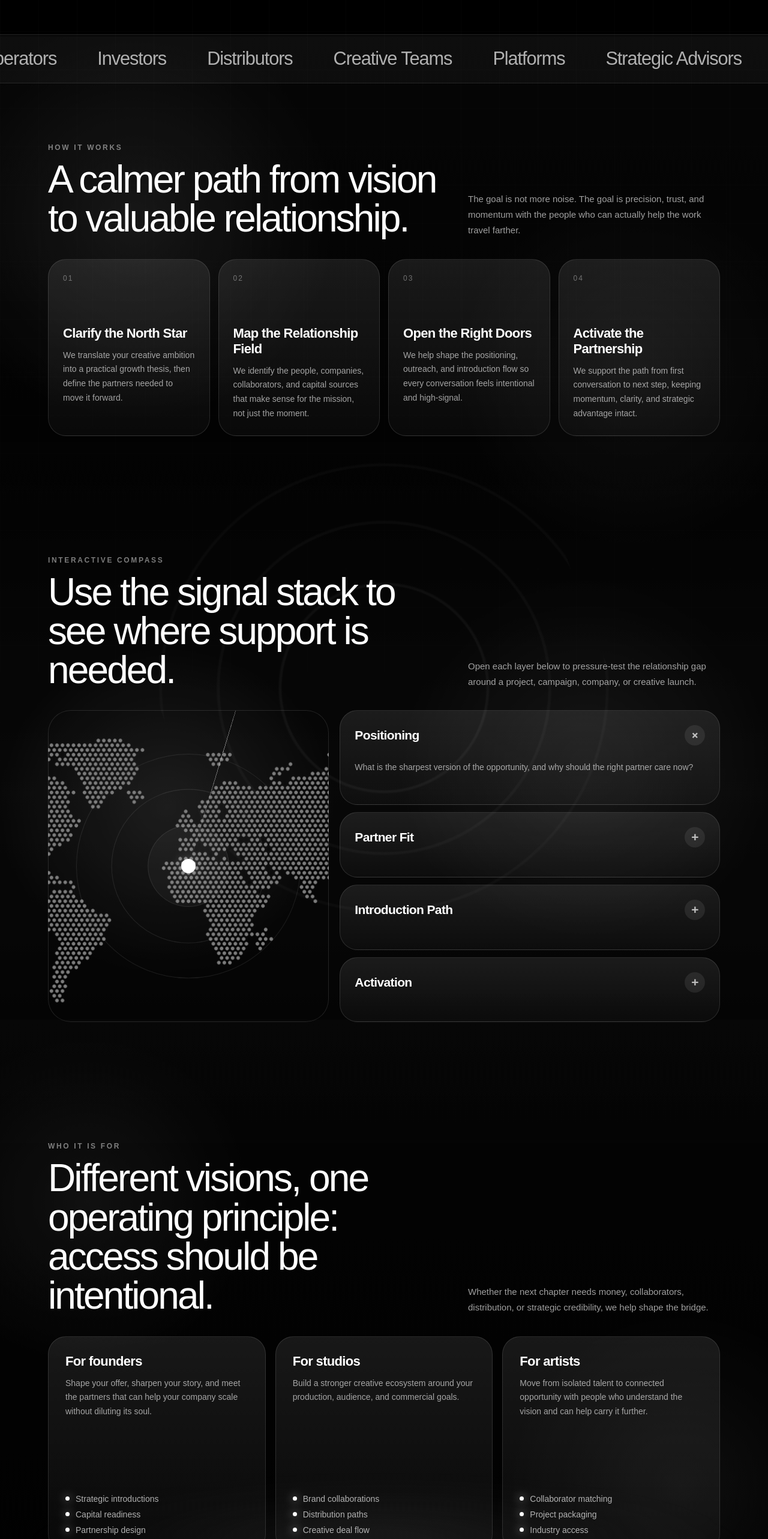
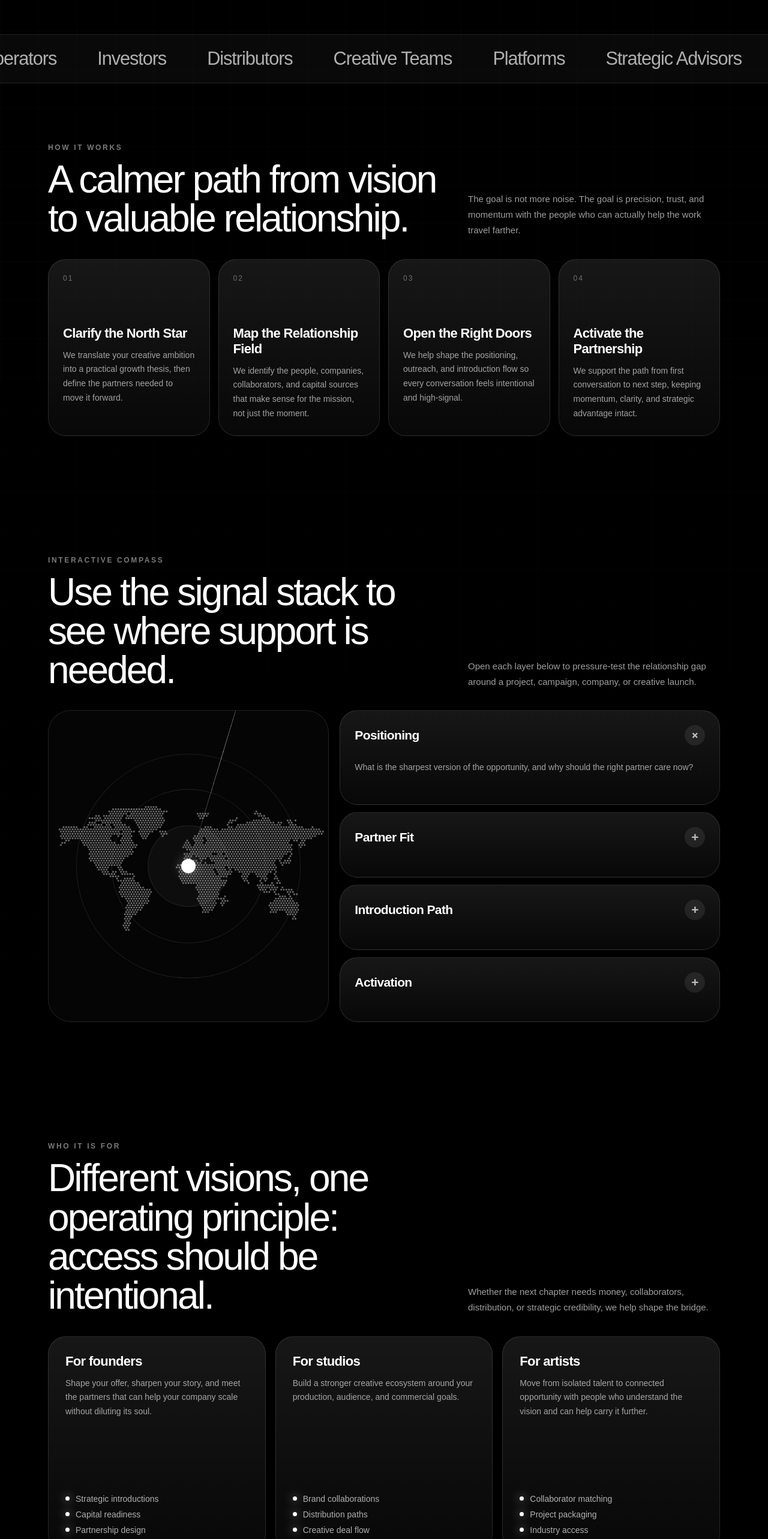
Before and after one commit to oxmstudio/creatorscompass, a Next.js app: page / in a window 1280 px wide. Shown: the part 1420-3986 px from the top of the page at 60% size. Built offline with nearby package versions, Linux system fonts and the light colour scheme; a web font is replaced by a local one.

Commit message:
Contain full compass background image within frame

```diff
--- a/app/animated-backgrounds.css
+++ b/app/animated-backgrounds.css
@@ -1,8 +1,9 @@
 .compass-orb {
   background-image: url('/compass-bg.png') !important;
-  background-size: cover !important;
-  background-position: center !important;
+  background-size: contain !important;
+  background-position: center center !important;
   background-repeat: no-repeat !important;
+  background-color: rgba(255,255,255,0.02) !important;
 }
 
 .compass-center {
@@ -46,108 +47,15 @@
 #process::before {
   top: -80px;
   bottom: -90px;
-  background:
-    radial-gradient(circle at 18% 35%, rgba(255,255,255,0.085), transparent 28%),
-    radial-gradient(circle at 82% 64%, rgba(255,255,255,0.052), transparent 25%),
-    linear-gradient(180deg, rgba(255,255,255,0.026), rgba(255,255,255,0.006));
-  animation: processGlow 16s ease-in-out infinite alternate;
 }
 
-#process::after {
-  top: 4%;
-  bottom: 4%;
-  background-image:
-    linear-gradient(rgba(255,255,255,0.035) 1px, transparent 1px),
-    linear-gradient(90deg, rgba(255,255,255,0.035) 1px, transparent 1px);
-  background-size: 88px 88px;
-  mask-image: linear-gradient(180deg, transparent, rgba(0,0,0,0.8) 22%, rgba(0,0,0,0.8) 78%, transparent);
-  opacity: 0.52;
-  animation: gridFloat 26s linear infinite;
-}
-
-#compass::before {
-  top: -90px;
-  bottom: -90px;
-  background:
-    radial-gradient(circle at 22% 52%, rgba(255,255,255,0.10), transparent 24%),
-    radial-gradient(circle at 76% 46%, rgba(255,255,255,0.07), transparent 27%),
-    linear-gradient(180deg, rgba(255,255,255,0.012), rgba(255,255,255,0.04), rgba(255,255,255,0.012));
-  animation: compassAura 18s ease-in-out infinite alternate;
-}
-
-#compass::after {
-  top: -40px;
-  height: 720px;
-  max-height: calc(100% + 120px);
-  background:
-    radial-gradient(circle at center, transparent 0 23%, rgba(255,255,255,0.055) 23.3% 23.6%, transparent 24%),
-    radial-gradient(circle at center, transparent 0 37%, rgba(255,255,255,0.045) 37.3% 37.6%, transparent 38%),
-    radial-gradient(circle at center, transparent 0 50%, rgba(255,255,255,0.035) 50.3% 50.6%, transparent 51%);
-  opacity: 0.72;
-  animation: slowBackgroundSpin 34s linear infinite;
-}
-
-#paths::before {
-  top: -90px;
-  bottom: -90px;
-  background:
-    radial-gradient(circle at 12% 28%, rgba(255,255,255,0.064), transparent 20%),
-    radial-gradient(circle at 88% 72%, rgba(255,255,255,0.055), transparent 21%),
-    linear-gradient(180deg, rgba(255,255,255,0.02), rgba(255,255,255,0.008));
-  animation: pathGlow 16s ease-in-out infinite alternate;
-}
-
-#paths::after {
-  bottom: -20px;
-  height: 240px;
-  background: radial-gradient(ellipse at center, rgba(255,255,255,0.105), rgba(255,255,255,0.025) 43%, transparent 70%);
-  filter: blur(24px);
-  opacity: 0.76;
-  animation: waveLift 14s ease-in-out infinite;
-}
-
+#process::after,
+#compass::before,
+#compass::after,
+#paths::before,
+#paths::after,
 #contact::before {
-  top: -80px;
-  bottom: -80px;
-  background:
-    radial-gradient(circle at 14% 5%, rgba(255,255,255,0.12), transparent 22%),
-    radial-gradient(circle at 86% 92%, rgba(255,255,255,0.08), transparent 24%);
-  animation: ctaPulse 12s ease-in-out infinite alternate;
-}
-
-@keyframes processGlow {
-  0% { transform: translate3d(-50%, 0, 0) scale(1); opacity: 0.82; }
-  100% { transform: translate3d(-50%, 24px, 0) scale(1.045); opacity: 1; }
-}
-
-@keyframes gridFloat {
-  from { background-position: 0 0, 0 0; }
-  to { background-position: -88px 54px, -88px 54px; }
-}
-
-@keyframes compassAura {
-  0% { transform: translate3d(-50%, 0, 0) scale(1); opacity: 0.82; }
-  100% { transform: translate3d(-50%, 22px, 0) scale(1.04); opacity: 1; }
-}
-
-@keyframes slowBackgroundSpin {
-  from { transform: translateX(-50%) rotate(0deg) scale(1); }
-  to { transform: translateX(-50%) rotate(360deg) scale(1.02); }
-}
-
-@keyframes pathGlow {
-  0% { transform: translate3d(-50%, 0, 0) scale(1); opacity: 0.78; }
-  100% { transform: translate3d(-50%, -16px, 0) scale(1.045); opacity: 1; }
-}
-
-@keyframes waveLift {
-  0%, 100% { transform: translateX(-50%) translateY(0) scaleX(1); }
-  50% { transform: translateX(-50%) translateY(-18px) scaleX(1.04); }
-}
-
-@keyframes ctaPulse {
-  0% { transform: translateX(-50%) scale(1); opacity: 0.72; }
-  100% { transform: translateX(-50%) scale(1.03); opacity: 1; }
+  opacity: 1;
 }
 
 @media (prefers-reduced-motion: reduce) {
```
